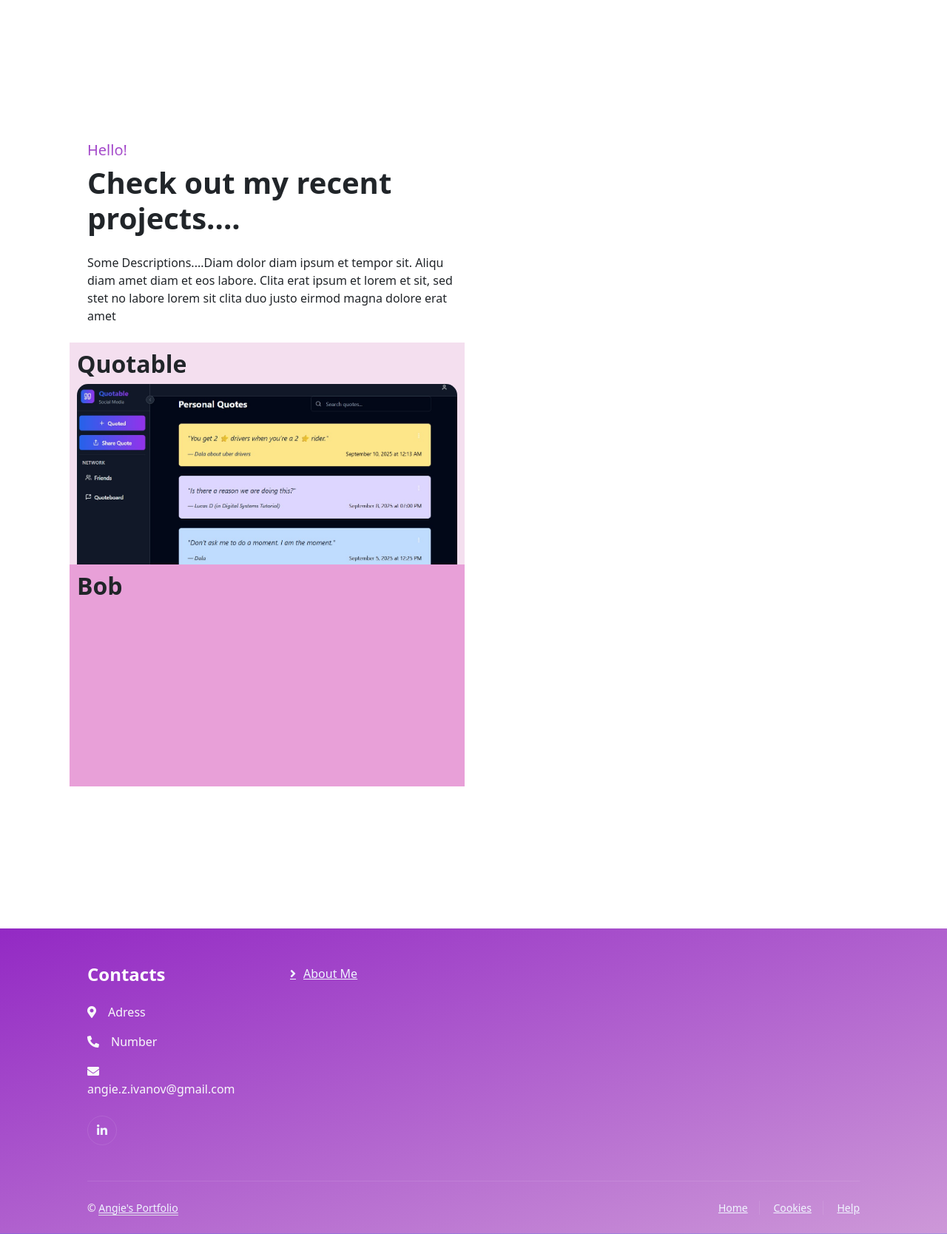
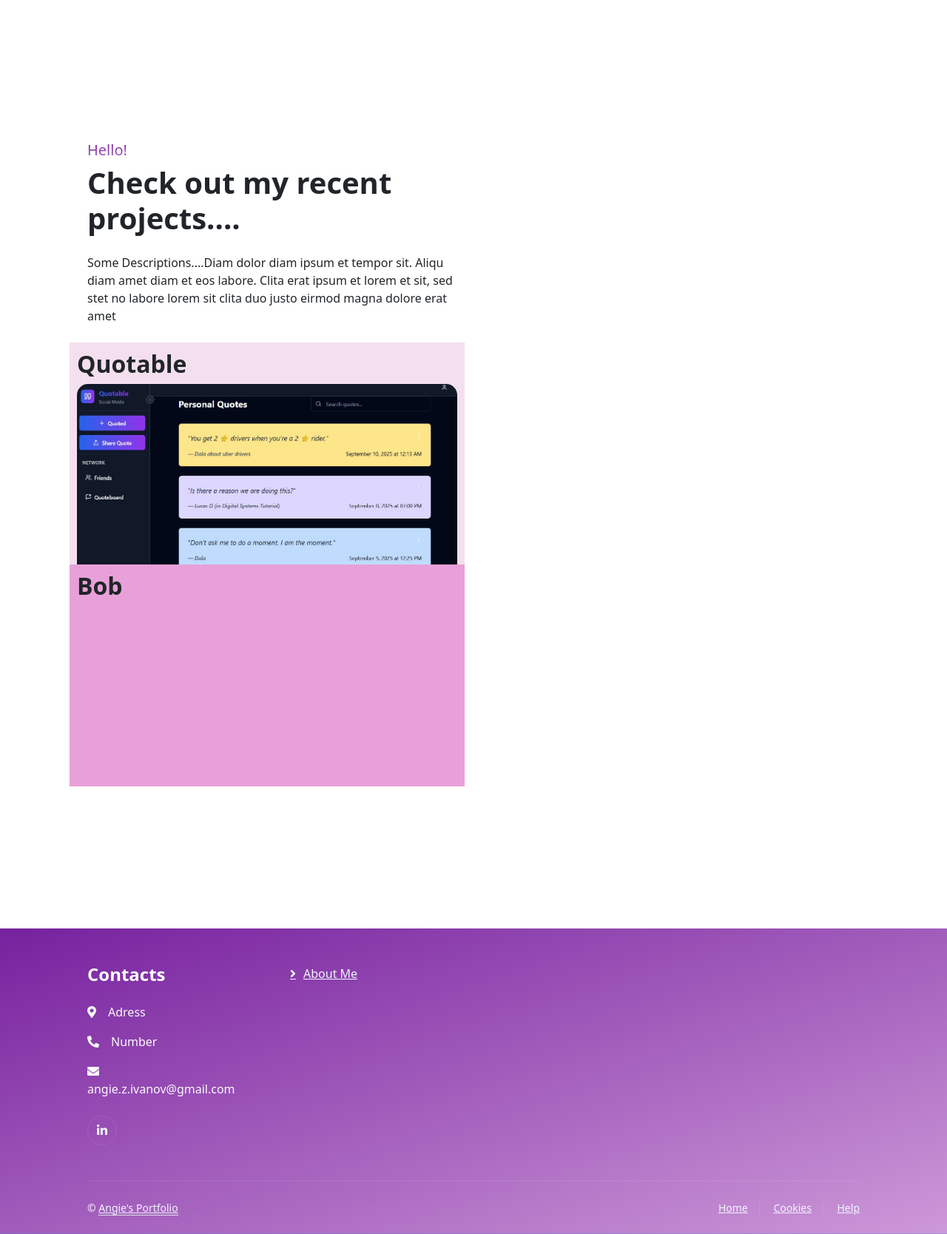
Before and after one commit to geraldbean/angies-projects, a PHP site: page / in a window 1280 px wide. Shown: the part 557-2225 px from the top of the page at 74% size. Run offline with PHP 8.4, Linux system fonts and the light colour scheme; some libraries are stand-ins or nearby versions.

Commit message:
styrling

```diff
--- a/HomePage/css/style.css
+++ b/HomePage/css/style.css
@@ -1,5 +1,5 @@
 :root {
-    --primary: #9329c4;
+    --primary: #76219e;
     --secondary: #cd98d8;
     --light: #F0F6FF;
     --dark: #2c2929;
```
